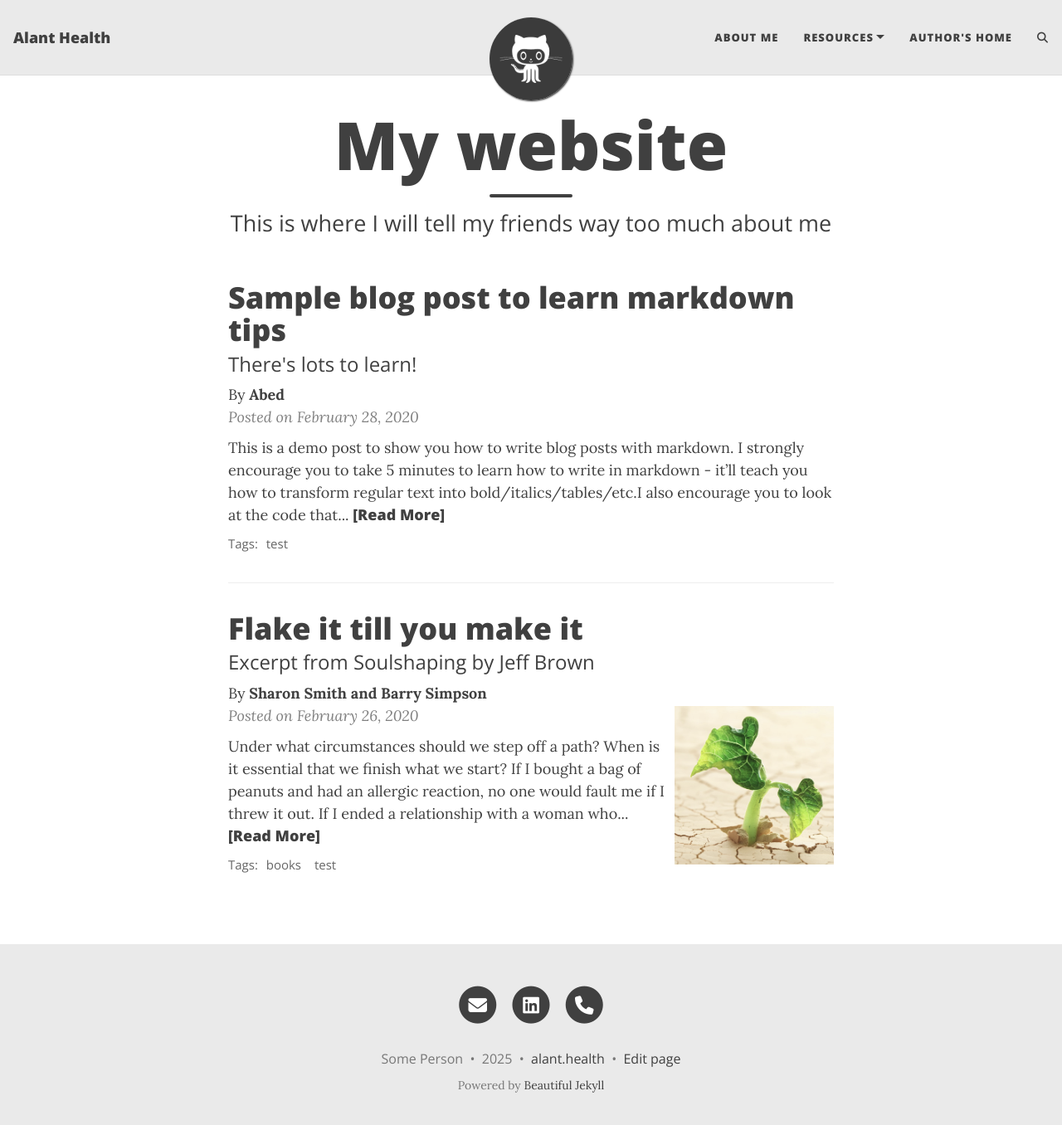
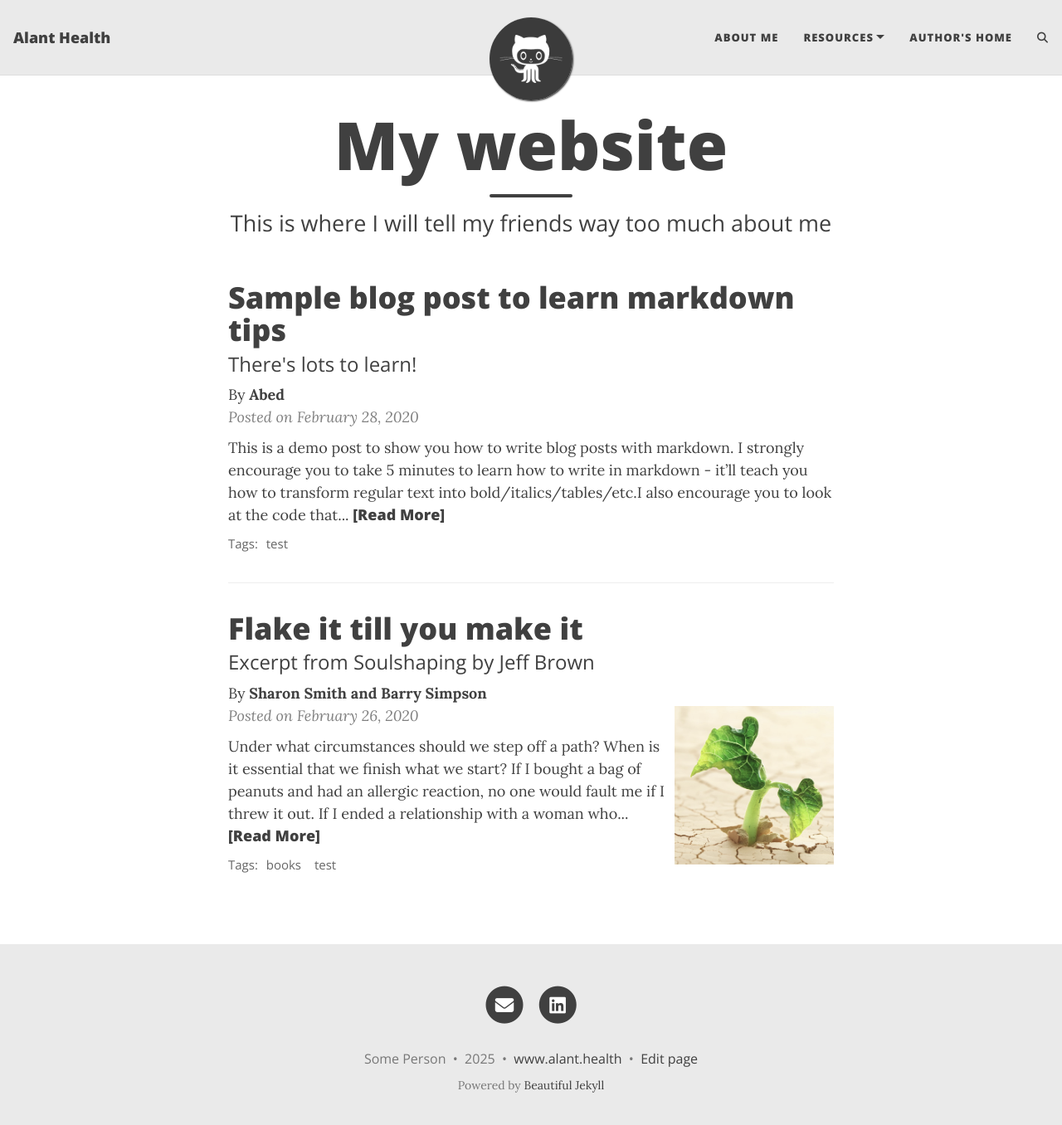
Before and after one commit to abedhammoud/abedhammoud.github.io, a Jekyll site: the page built from index.html, in a window 1280 px wide and 1369 px high. Shown: the top 1356 px of the window at 83% size. Built offline with Jekyll 4.4.1, drawn with Linux system fonts in a browser that asks for light colours; the list of posts is cut into pages by our own code; comment, search, counter and statistics services are not loaded.

Commit message:
Update _config.yml

```diff
--- a/_config.yml
+++ b/_config.yml
@@ -1,8 +1,8 @@
 ###########################################################
 ### Welcome to Beautiful Jekyll!
-### This config file is meant for settings that affect your entire website. When you first
-### set up your website you should go through all these settings and edit them, but after
-### the initial set up you won't need to come back to this file often.
+### This config file is meant for settings that affect your entire website. When you
+### first set up your website you should go through all these settings and edit them,
+### but after the initial set up you won't need to come back to this file often.
 ###########################################################
 
 ############################
@@ -34,11 +34,12 @@
 # Remove this parameter if you don't want an image in the navbar
 avatar: "/assets/img/avatar-icon.png"
 
-# By default, the image is cut into a circle. You can disable this behaviour by setting 'round-avatar: false'
+# By default, the image is cut into a circle. You can disable this behaviour by setting
+# 'round-avatar: false'
 round-avatar: true
 
-# If you want to have an image logo in the top-left corner instead of having the title of the website,
-# then specify the following parameter
+# If you want to have an image logo in the top-left corner instead of having the title
+# of the website, then specify the following parameter
 #title-img: /path/to/image
 
 
@@ -66,7 +67,7 @@
   #  snapchat: deanat78
   #  instagram: deanat78
   #  spotify: yourname
-  telephone: +14159998888
+  # telephone: +14159998888
   #  steam: deanat78
   #  twitch: yourname
   #  yelp: yourname
@@ -95,19 +96,20 @@
 # Select which social network share links to show in posts
 share-links-active:
   twitter: true
-  facebook: true
+  facebook: false
   linkedin: true
   vk: false
   reddit: false
 
 # How to display the link to your website in the footer
 # Remove this if you don't want a link in the footer
-url-pretty: "alant.health"
+url-pretty: "www.alant.health"
 
 # Add the website title to the title of every page
 title-on-all-pages: true
 
-# Excerpt word length - Truncate the excerpt of each post on the feed page to the specified number of words
+# Excerpt word length - Truncate the excerpt of each post on the feed page to the
+# specified number of words
 excerpt_length: 50
 
 # Whether or not to show an excerpt for every blog post in the feed page
@@ -119,12 +121,14 @@
 # Add a search button to the navbar
 post_search: true
 
-# Add a button in the footer to edit the current page. Only works if your website is hosted on GitHub
+# Add a button in the footer to edit the current page. Only works if your website is
+# hosted on GitHub
 edit_page_button: true
 
-# Allow sub-menu items (second-level navigation menu items) to be longer than the top-level menu
-# If this setting is off, then long sub-menu words might get cut off
-# See https://github.com/daattali/beautiful-jekyll/issues/765 to understand the issue this setting can solve
+# Allow sub-menu items (second-level navigation menu items) to be longer than the
+# top-level menu If this setting is off, then long sub-menu words might get cut off
+# See https://github.com/daattali/beautiful-jekyll/issues/765 to understand the issue
+# this setting can solve
 navbar-var-length: false
 
 # The keywords to associate with your website, for SEO purposes
@@ -155,10 +159,12 @@
 #footer-img: "/assets/img/bgimage.png"
 # page-img: "/assets/img/bgimage.png"
 
-# Suggest a colour for mobile browsers to use as the browser's theme. This is only supported by a few mobile browsers.
+# Suggest a colour for mobile browsers to use as the browser's theme. This is only
+# supported by a few mobile browsers.
 #mobile-theme-col: "#0085A1"
 
-# For any extra visual customization, you can include additional CSS files in every page on your site. List any custom CSS files here
+# For any extra visual customization, you can include additional CSS files in every
+# page on your site. List any custom CSS files here
 #site-css:
 #  - "/assets/css/custom-styles.css"
 
```
